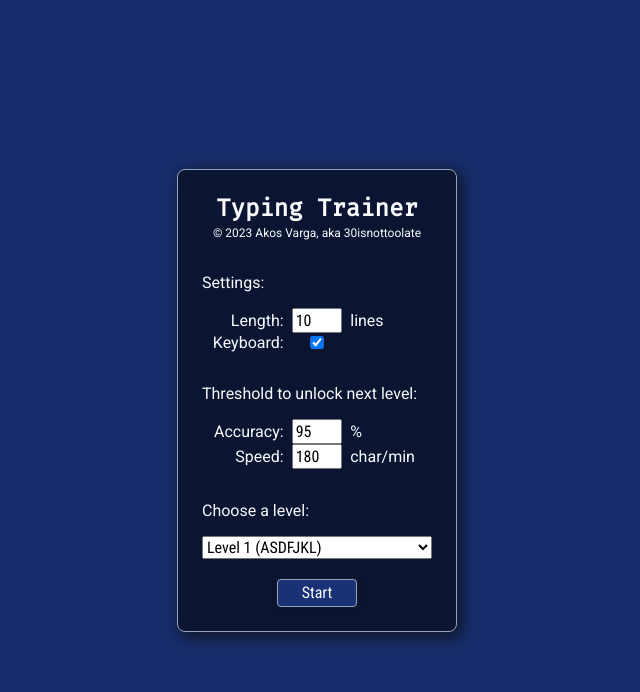
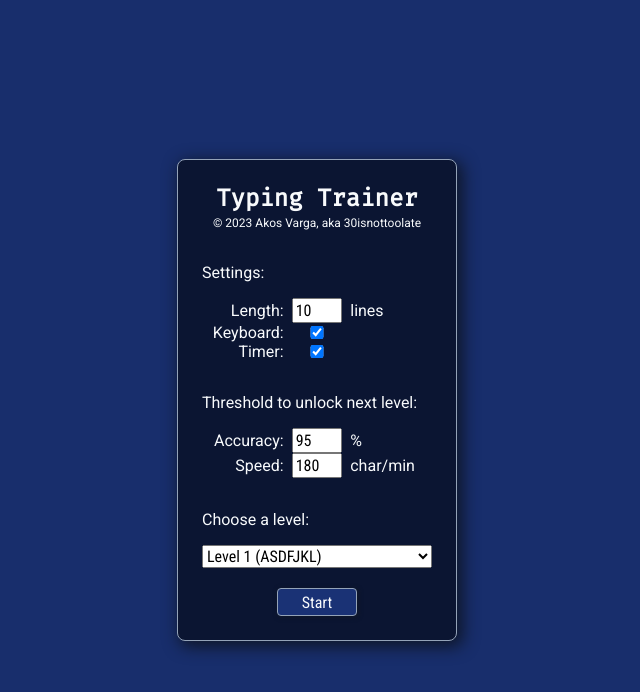
Before and after one commit to 30isnottoolate/typing-trainer, a React app: page / in a window 1280 px wide. Shown: the top 692 px of the page, without its empty margins (323-963 px from the left). Built offline with nearby package versions, Linux system fonts and the light colour scheme.

Commit message:
Add new segment to settings container

```diff
--- a/src/components/LevelMenu.tsx
+++ b/src/components/LevelMenu.tsx
@@ -63,6 +63,14 @@ const LevelMenu: React.FC<LevelMenuProps> = (
                         onChange={event => {}}
                     />
                     <span></span>
+                    <label htmlFor="timerVisibility">Timer: </label>
+                    <input
+                        type="checkbox"
+                        name="timerVisibility"
+                        checked={true}
+                        onChange={event => {}}
+                    />
+                    <span></span>
                 </div>
                 <p>Threshold to unlock next level:</p>
                 <div className="threshold-container">
```
